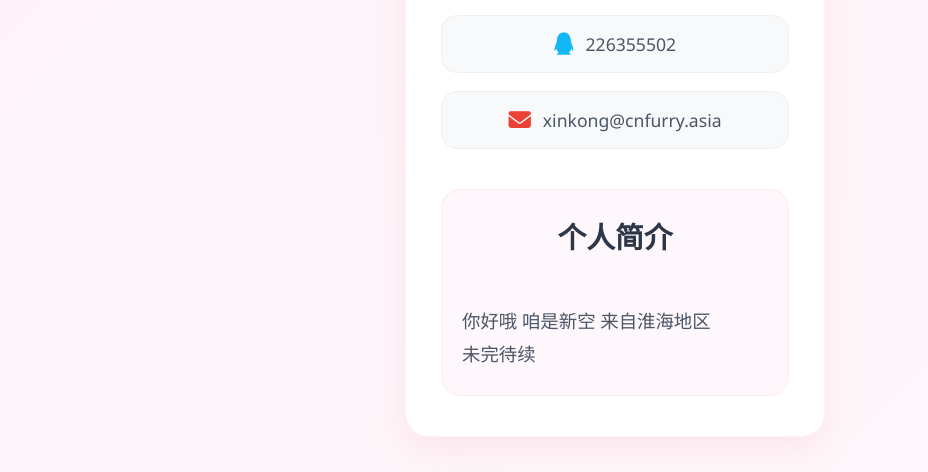
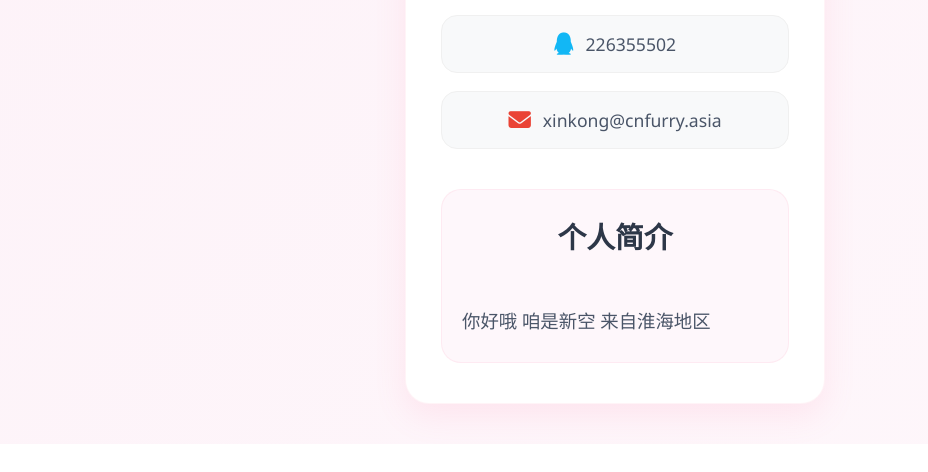
Before and after one commit to FurryXinkong/FurryXinkong.github.io, a plain HTML site: page index.html in a window 1280 px wide. Shown: the part 424-896 px from the top of the page, without its empty margins (0-928 px from the left). After the commit the page ends 868 px from the top, so only its background shows below. Drawn offline with Linux system fonts and the light colour scheme.

Commit message:
Update index.html

```diff
--- a/index.html
+++ b/index.html
@@ -316,7 +316,6 @@
         <h2 class="intro-title">个人简介</h2>
         <div class="intro-content">
             你好哦 咱是新空 来自淮海地区
-            未完待续
         </div>
     </div>
 </div>
```
